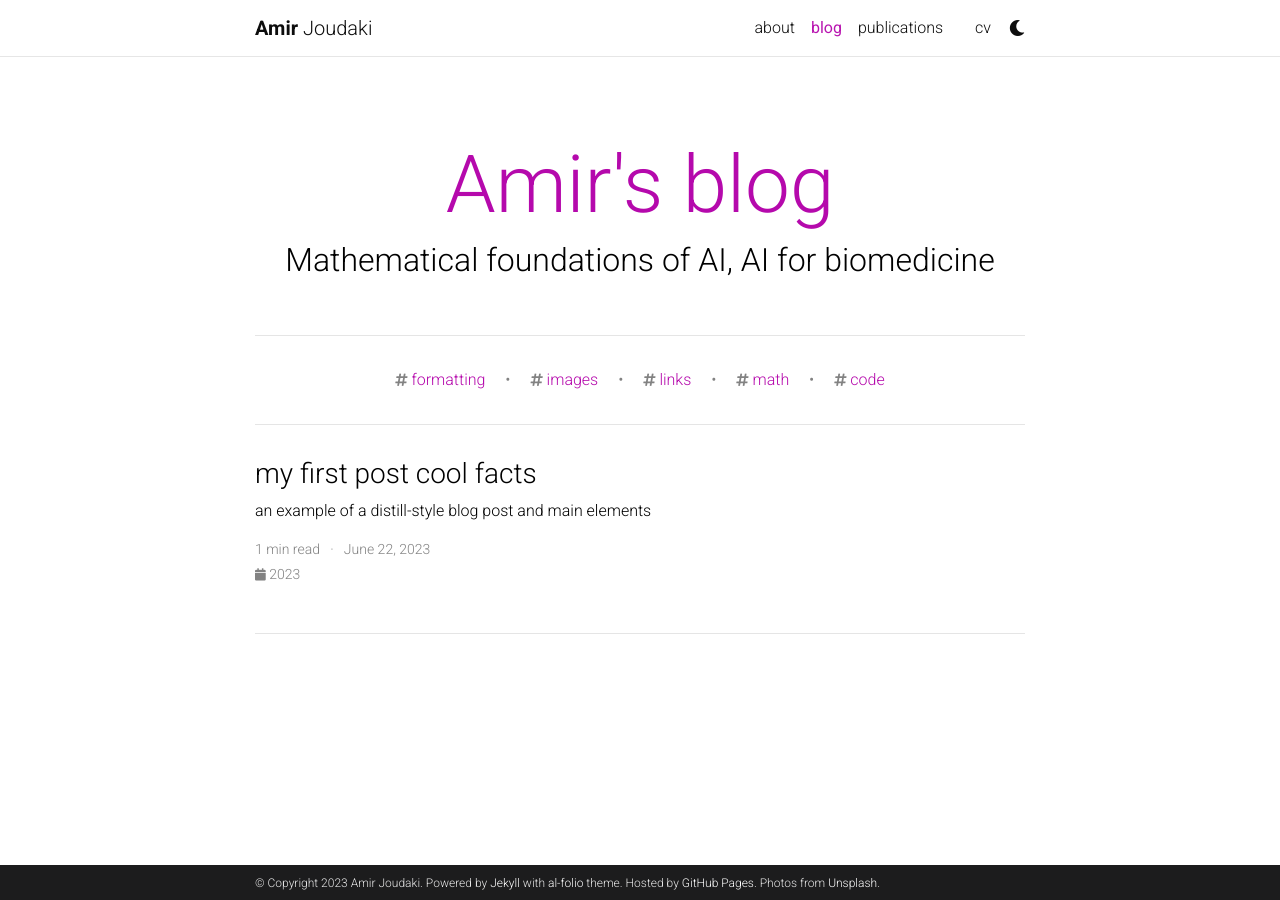
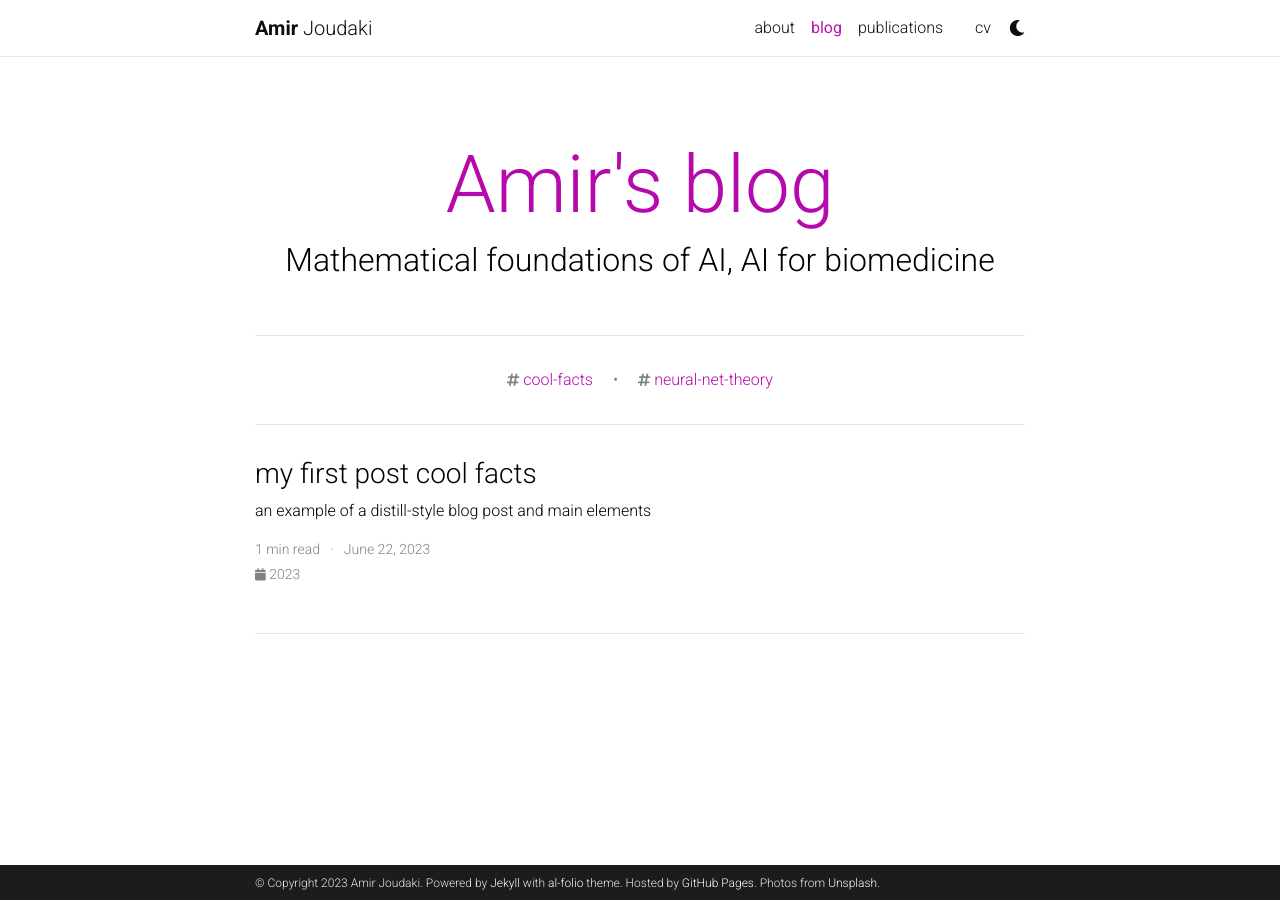
Before and after one commit to ajoudaki/ajoudaki.github.io, a Jekyll site: the page built from blog/index.html, in a window 1280 px wide. Built offline with Jekyll 4.4.1, drawn with Linux system fonts in a browser that asks for light colours; the list of posts is cut into pages by our own code; comment, search, counter and statistics services are not loaded; a style sheet for code colours, icons or effects is not loaded.

Commit message:
updating tags

```diff
--- a/_config.yml
+++ b/_config.yml
@@ -259,7 +259,7 @@ jekyll-archives:
     tag: '/blog/tag/:name/'
     category: '/blog/category/:name/'
 
-display_tags: ['formatting', 'images', 'links', 'math', 'code'] # this tags will be dispalyed on the front page of your blog
+display_tags: ['cool-facts', 'neural-net-theory', ] # this tags will be dispalyed on the front page of your blog
 
 # -----------------------------------------------------------------------------
 # Jekyll Scholar
```
